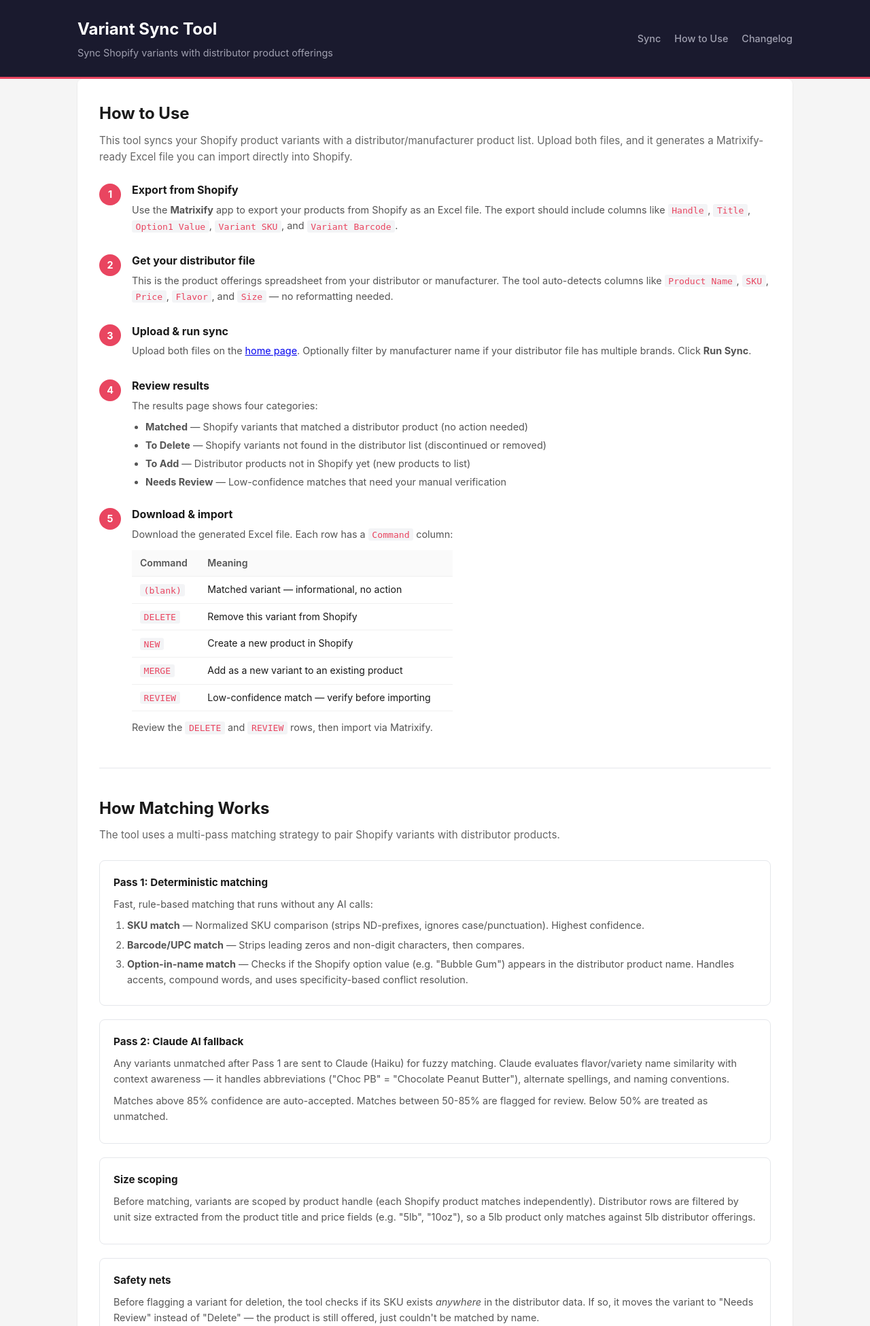
After one commit to candystoredev/claude-code, a Flask app: template tools/variant-sync-tool/app/templates/guide.html in a window 1280 px wide. The commit adds this page. Shown: the top 1950 px of the page at 68% size. Run offline with Flask 3, Linux system fonts and the light colour scheme; the template is opened without the code that fills it, so the values that code supplies are empty.

Commit message:
Add How to Use guide, changelog, nav bar, and sample file downloads
- Add /guide page with step-by-step usage instructions, matching logic
  explanation, tech stack overview, column auto-detection reference,
  and downloadable sample files (Shopify export + distributor list)
- Add /changelog page documenting all tool updates chronologically
- Add navigation bar to base template linking Sync, How to Use, Changelog
- Add sample Excel files for Shopify export and distributor list formats
- Update .gitignore to allow sample .xlsx files in static/samples/

https://claude.ai/code/session_01CXrAbZCZ3h6GooZrvw1Xq5

```diff
--- a/tools/variant-sync-tool/app/templates/base.html
+++ b/tools/variant-sync-tool/app/templates/base.html
@@ -8,9 +8,16 @@
 </head>
 <body>
     <header>
-        <div class="container">
-            <h1><a href="/">Variant Sync Tool</a></h1>
-            <p class="subtitle">Sync Shopify variants with distributor product offerings</p>
+        <div class="container header-row">
+            <div>
+                <h1><a href="/">Variant Sync Tool</a></h1>
+                <p class="subtitle">Sync Shopify variants with distributor product offerings</p>
+            </div>
+            <nav>
+                <a href="/">Sync</a>
+                <a href="/guide">How to Use</a>
+                <a href="/changelog">Changelog</a>
+            </nav>
         </div>
     </header>
     <main class="container">
--- /dev/null
+++ b/tools/variant-sync-tool/app/templates/guide.html
@@ -0,0 +1,210 @@
+{% extends "base.html" %}
+
+{% block title %}How to Use &mdash; Variant Sync Tool{% endblock %}
+
+{% block content %}
+<section class="guide-section">
+
+    <h2>How to Use</h2>
+    <p class="guide-intro">This tool syncs your Shopify product variants with a distributor/manufacturer product list.
+        Upload both files, and it generates a Matrixify-ready Excel file you can import directly into Shopify.</p>
+
+    <div class="steps">
+        <div class="step">
+            <div class="step-number">1</div>
+            <div class="step-content">
+                <h3>Export from Shopify</h3>
+                <p>Use the <strong>Matrixify</strong> app to export your products from Shopify as an Excel file.
+                    The export should include columns like <code>Handle</code>, <code>Title</code>,
+                    <code>Option1 Value</code>, <code>Variant SKU</code>, and <code>Variant Barcode</code>.</p>
+            </div>
+        </div>
+
+        <div class="step">
+            <div class="step-number">2</div>
+            <div class="step-content">
+                <h3>Get your distributor file</h3>
+                <p>This is the product offerings spreadsheet from your distributor or manufacturer. The tool
+                    auto-detects columns like <code>Product Name</code>, <code>SKU</code>, <code>Price</code>,
+                    <code>Flavor</code>, and <code>Size</code> &mdash; no reformatting needed.</p>
+            </div>
+        </div>
+
+        <div class="step">
+            <div class="step-number">3</div>
+            <div class="step-content">
+                <h3>Upload &amp; run sync</h3>
+                <p>Upload both files on the <a href="/">home page</a>. Optionally filter by manufacturer name
+                    if your distributor file has multiple brands. Click <strong>Run Sync</strong>.</p>
+            </div>
+        </div>
+
+        <div class="step">
+            <div class="step-number">4</div>
+            <div class="step-content">
+                <h3>Review results</h3>
+                <p>The results page shows four categories:</p>
+                <ul>
+                    <li><strong>Matched</strong> &mdash; Shopify variants that matched a distributor product (no action needed)</li>
+                    <li><strong>To Delete</strong> &mdash; Shopify variants not found in the distributor list (discontinued or removed)</li>
+                    <li><strong>To Add</strong> &mdash; Distributor products not in Shopify yet (new products to list)</li>
+                    <li><strong>Needs Review</strong> &mdash; Low-confidence matches that need your manual verification</li>
+                </ul>
+            </div>
+        </div>
+
+        <div class="step">
+            <div class="step-number">5</div>
+            <div class="step-content">
+                <h3>Download &amp; import</h3>
+                <p>Download the generated Excel file. Each row has a <code>Command</code> column:</p>
+                <div class="command-table-wrap">
+                    <table class="data-table">
+                        <thead>
+                            <tr><th>Command</th><th>Meaning</th></tr>
+                        </thead>
+                        <tbody>
+                            <tr><td><code>(blank)</code></td><td>Matched variant &mdash; informational, no action</td></tr>
+                            <tr><td><code>DELETE</code></td><td>Remove this variant from Shopify</td></tr>
+                            <tr><td><code>NEW</code></td><td>Create a new product in Shopify</td></tr>
+                            <tr><td><code>MERGE</code></td><td>Add as a new variant to an existing product</td></tr>
+                            <tr><td><code>REVIEW</code></td><td>Low-confidence match &mdash; verify before importing</td></tr>
+                        </tbody>
+                    </table>
+                </div>
+                <p>Review the <code>DELETE</code> and <code>REVIEW</code> rows, then import via Matrixify.</p>
+            </div>
+        </div>
+    </div>
+
+    <hr class="section-divider">
+
+    <h2>How Matching Works</h2>
+    <p class="guide-intro">The tool uses a multi-pass matching strategy to pair Shopify variants with distributor products.</p>
+
+    <div class="match-passes">
+        <div class="match-pass">
+            <h3>Pass 1: Deterministic matching</h3>
+            <p>Fast, rule-based matching that runs without any AI calls:</p>
+            <ol>
+                <li><strong>SKU match</strong> &mdash; Normalized SKU comparison (strips ND-prefixes, ignores case/punctuation). Highest confidence.</li>
+                <li><strong>Barcode/UPC match</strong> &mdash; Strips leading zeros and non-digit characters, then compares.</li>
+                <li><strong>Option-in-name match</strong> &mdash; Checks if the Shopify option value (e.g. "Bubble Gum") appears in the distributor product name. Handles accents, compound words, and uses specificity-based conflict resolution.</li>
+            </ol>
+        </div>
+
+        <div class="match-pass">
+            <h3>Pass 2: Claude AI fallback</h3>
+            <p>Any variants unmatched after Pass 1 are sent to Claude (Haiku) for fuzzy matching.
+                Claude evaluates flavor/variety name similarity with context awareness &mdash; it handles abbreviations
+                ("Choc PB" = "Chocolate Peanut Butter"), alternate spellings, and naming conventions.</p>
+            <p>Matches above 85% confidence are auto-accepted. Matches between 50-85% are flagged for review.
+                Below 50% are treated as unmatched.</p>
+        </div>
+
+        <div class="match-pass">
+            <h3>Size scoping</h3>
+            <p>Before matching, variants are scoped by product handle (each Shopify product matches independently).
+                Distributor rows are filtered by unit size extracted from the product title and price fields
+                (e.g. "5lb", "10oz"), so a 5lb product only matches against 5lb distributor offerings.</p>
+        </div>
+
+        <div class="match-pass">
+            <h3>Safety nets</h3>
+            <p>Before flagging a variant for deletion, the tool checks if its SKU exists <em>anywhere</em>
+                in the distributor data. If so, it moves the variant to "Needs Review" instead of "Delete" &mdash;
+                the product is still offered, just couldn't be matched by name.</p>
+        </div>
+    </div>
+
+    <hr class="section-divider">
+
+    <h2>Tech Stack</h2>
+
+    <div class="tech-grid">
+        <div class="tech-card">
+            <h3>Backend</h3>
+            <ul>
+                <li><strong>Python 3.12</strong> &mdash; Runtime</li>
+                <li><strong>FastAPI</strong> &mdash; Web framework</li>
+                <li><strong>Jinja2</strong> &mdash; HTML templating</li>
+                <li><strong>Gunicorn + Uvicorn</strong> &mdash; Production server</li>
+            </ul>
+        </div>
+
+        <div class="tech-card">
+            <h3>Data Processing</h3>
+            <ul>
+                <li><strong>pandas</strong> &mdash; DataFrame operations for parsing and matching</li>
+                <li><strong>openpyxl</strong> &mdash; Excel file reading and writing</li>
+            </ul>
+        </div>
+
+        <div class="tech-card">
+            <h3>AI / Matching</h3>
+            <ul>
+                <li><strong>Anthropic SDK</strong> &mdash; Claude API for fuzzy matching</li>
+                <li><strong>Claude Haiku</strong> &mdash; Fast, cost-efficient model for flavor/variant matching</li>
+            </ul>
+        </div>
+
+        <div class="tech-card">
+            <h3>Infrastructure</h3>
+            <ul>
+                <li><strong>Docker</strong> &mdash; Containerized deployment</li>
+                <li><strong>Railway</strong> &mdash; Hosting platform</li>
+                <li><strong>Doppler</strong> &mdash; Secrets management (API keys)</li>
+            </ul>
+        </div>
+    </div>
+
+    <hr class="section-divider">
+
+    <h2>Column Auto-Detection</h2>
+    <p class="guide-intro">The tool auto-detects distributor file columns using pattern matching. Here's what it looks for:</p>
+
+    <table class="data-table">
+        <thead>
+            <tr><th>Field</th><th>Example column names detected</th></tr>
+        </thead>
+        <tbody>
+            <tr><td>Product Name</td><td><code>Product Name</code>, <code>Item Name</code>, <code>Description</code>, <code>Product Title</code></td></tr>
+            <tr><td>Flavor / Variety</td><td><code>Flavor</code>, <code>Flavour</code>, <code>Variety</code>, <code>Scent</code></td></tr>
+            <tr><td>Size / Weight</td><td><code>Size</code>, <code>Weight</code>, <code>Net Weight</code>, <code>Pack Size</code></td></tr>
+            <tr><td>Price</td><td><code>Price</code>, <code>Cost</code>, <code>MSRP</code>, <code>Wholesale</code></td></tr>
+            <tr><td>SKU</td><td><code>SKU</code>, <code>Item Number</code>, <code>Item #</code>, <code>Product Code</code></td></tr>
+            <tr><td>Manufacturer</td><td><code>Manufacturer</code>, <code>Brand</code>, <code>Vendor</code></td></tr>
+        </tbody>
+    </table>
+
+    <p style="margin-top: 1rem; color: #666; font-size: 0.9rem;">
+        Only <strong>Product Name</strong> is required. All other columns improve matching quality but are optional.
+    </p>
+
+    <hr class="section-divider">
+
+    <h2>Sample Files</h2>
+    <p class="guide-intro">Download these sample files to see the expected format before uploading your own data.</p>
+
+    <div class="sample-downloads">
+        <a href="/static/samples/sample-shopify-export.xlsx" class="sample-card" download>
+            <div class="sample-icon">&#128196;</div>
+            <div>
+                <strong>Sample Shopify Export</strong>
+                <p>Matrixify format with Handle, Title, Options, SKU, Barcode</p>
+            </div>
+        </a>
+        <a href="/static/samples/sample-distributor-list.xlsx" class="sample-card" download>
+            <div class="sample-icon">&#128196;</div>
+            <div>
+                <strong>Sample Distributor List</strong>
+                <p>Product Name, SKU, Flavor, Size, Price, Manufacturer</p>
+            </div>
+        </a>
+    </div>
+
+    <div class="actions-footer">
+        <a href="/" class="btn btn-primary">Start a Sync</a>
+    </div>
+</section>
+{% endblock %}
--- a/tools/variant-sync-tool/static/style.css
+++ b/tools/variant-sync-tool/static/style.css
@@ -44,6 +44,30 @@ header .subtitle {
     color: #a0a0b0;
     font-size: 0.9rem;
     margin-top: 0.25rem;
+}
+
+/* --- Header layout --- */
+.header-row {
+    display: flex;
+    justify-content: space-between;
+    align-items: center;
+}
+
+header nav {
+    display: flex;
+    gap: 1.25rem;
+}
+
+header nav a {
+    color: #a0a0b0;
+    text-decoration: none;
+    font-size: 0.9rem;
+    font-weight: 500;
+    transition: color 0.2s;
+}
+
+header nav a:hover {
+    color: #fff;
 }
 
 /* --- Main --- */
@@ -383,8 +407,283 @@ input[type="text"]:focus {
     flex-wrap: wrap;
 }
 
+/* --- Guide Page --- */
+.guide-section {
+    background: #fff;
+    border-radius: 8px;
+    padding: 2rem;
+    box-shadow: 0 1px 3px rgba(0,0,0,0.08);
+}
+
+.guide-section h2 {
+    margin-bottom: 0.5rem;
+}
+
+.guide-intro {
+    color: #666;
+    margin-bottom: 1.5rem;
+    font-size: 0.95rem;
+}
+
+.section-divider {
+    border: none;
+    border-top: 1px solid #e5e7eb;
+    margin: 2.5rem 0;
+}
+
+/* Steps */
+.steps {
+    display: flex;
+    flex-direction: column;
+    gap: 1.25rem;
+}
+
+.step {
+    display: flex;
+    gap: 1rem;
+    align-items: flex-start;
+}
+
+.step-number {
+    flex-shrink: 0;
+    width: 32px;
+    height: 32px;
+    background: #e94560;
+    color: #fff;
+    border-radius: 50%;
+    display: flex;
+    align-items: center;
+    justify-content: center;
+    font-weight: 700;
+    font-size: 0.9rem;
+    margin-top: 0.15rem;
+}
+
+.step-content h3 {
+    font-size: 1rem;
+    margin-bottom: 0.25rem;
+}
+
+.step-content p {
+    font-size: 0.9rem;
+    color: #555;
+    margin-bottom: 0.5rem;
+}
+
+.step-content ul {
+    margin: 0.5rem 0 0 1.25rem;
+    font-size: 0.9rem;
+    color: #555;
+}
+
+.step-content ul li {
+    margin-bottom: 0.25rem;
+}
+
+.step-content code {
+    background: #f3f4f6;
+    padding: 0.1rem 0.35rem;
+    border-radius: 3px;
+    font-size: 0.82rem;
+    color: #e94560;
+}
+
+.command-table-wrap {
+    margin: 0.75rem 0;
+}
+
+/* Matching passes */
+.match-passes {
+    display: flex;
+    flex-direction: column;
+    gap: 1.25rem;
+}
+
+.match-pass {
+    border: 1px solid #e5e7eb;
+    border-radius: 8px;
+    padding: 1.25rem;
+}
+
+.match-pass h3 {
+    font-size: 0.95rem;
+    margin-bottom: 0.5rem;
+}
+
+.match-pass p {
+    font-size: 0.9rem;
+    color: #555;
+    margin-bottom: 0.5rem;
+}
+
+.match-pass ol {
+    margin: 0.5rem 0 0 1.25rem;
+    font-size: 0.9rem;
+    color: #555;
+}
+
+.match-pass ol li {
+    margin-bottom: 0.35rem;
+}
+
+/* Tech grid */
+.tech-grid {
+    display: grid;
+    grid-template-columns: repeat(auto-fit, minmax(220px, 1fr));
+    gap: 1rem;
+}
+
+.tech-card {
+    border: 1px solid #e5e7eb;
+    border-radius: 8px;
+    padding: 1.25rem;
+}
+
+.tech-card h3 {
+    font-size: 0.95rem;
+    margin-bottom: 0.5rem;
+    color: #1a1a2e;
+}
+
+.tech-card ul {
+    list-style: none;
+    font-size: 0.88rem;
+    color: #555;
+}
+
+.tech-card ul li {
+    padding: 0.25rem 0;
+    border-bottom: 1px solid #f5f5f5;
+}
+
+.tech-card ul li:last-child {
+    border-bottom: none;
+}
+
+/* --- Sample downloads --- */
+.sample-downloads {
+    display: grid;
+    grid-template-columns: repeat(auto-fit, minmax(280px, 1fr));
+    gap: 1rem;
+}
+
+.sample-card {
+    display: flex;
+    gap: 1rem;
+    align-items: center;
+    border: 1px solid #e5e7eb;
+    border-radius: 8px;
+    padding: 1.25rem;
+    text-decoration: none;
+    color: inherit;
+    transition: border-color 0.2s, box-shadow 0.2s;
+}
+
+.sample-card:hover {
+    border-color: #e94560;
+    box-shadow: 0 2px 8px rgba(233, 69, 96, 0.1);
+}
+
+.sample-icon {
+    font-size: 1.75rem;
+    flex-shrink: 0;
+}
+
+.sample-card strong {
+    display: block;
+    font-size: 0.95rem;
+    margin-bottom: 0.15rem;
+}
+
+.sample-card p {
+    font-size: 0.82rem;
+    color: #888;
+    margin: 0;
+}
+
+/* --- Changelog Page --- */
+.changelog-section {
+    background: #fff;
+    border-radius: 8px;
+    padding: 2rem;
+    box-shadow: 0 1px 3px rgba(0,0,0,0.08);
+}
+
+.changelog-section h2 {
+    margin-bottom: 1.5rem;
+}
+
+.changelog-entry {
+    border-left: 3px solid #e94560;
+    padding-left: 1.25rem;
+    margin-bottom: 2rem;
+}
+
+.changelog-entry:last-child {
+    margin-bottom: 0;
+}
+
+.changelog-date {
+    font-size: 0.8rem;
+    color: #888;
+    font-weight: 600;
+    text-transform: uppercase;
+    letter-spacing: 0.05em;
+}
+
+.changelog-entry h3 {
+    font-size: 1rem;
+    margin: 0.25rem 0 0.5rem;
+}
+
+.changelog-entry ul {
+    margin: 0 0 0 1.25rem;
+    font-size: 0.9rem;
+    color: #555;
+}
+
+.changelog-entry ul li {
+    margin-bottom: 0.3rem;
+}
+
+.changelog-tag {
+    display: inline-block;
+    padding: 0.1rem 0.4rem;
+    border-radius: 3px;
+    font-size: 0.7rem;
+    font-weight: 600;
+    text-transform: uppercase;
+    margin-right: 0.35rem;
+    vertical-align: middle;
+}
+
+.tag-feature {
+    background: #dbeafe;
+    color: #1e40af;
+}
+
+.tag-fix {
+    background: #fef2f2;
+    color: #991b1b;
+}
+
+.tag-improvement {
+    background: #ecfdf5;
+    color: #065f46;
+}
+
 /* --- Responsive --- */
 @media (max-width: 640px) {
+    .header-row {
+        flex-direction: column;
+        align-items: flex-start;
+        gap: 0.75rem;
+    }
+
+    header nav {
+        gap: 1rem;
+    }
+
     .summary-cards {
         grid-template-columns: repeat(2, 1fr);
     }
@@ -402,4 +701,12 @@ input[type="text"]:focus {
     .data-table td {
         padding: 0.4rem 0.5rem;
     }
+
+    .tech-grid {
+        grid-template-columns: 1fr;
+    }
+
+    .step {
+        gap: 0.75rem;
+    }
 }
```
Also changed, not shown: tools/variant-sync-tool/app/main.py (+12 -0 lines), tools/variant-sync-tool/app/templates/changelog.html (added, +57 -0 lines), 3 other files.
